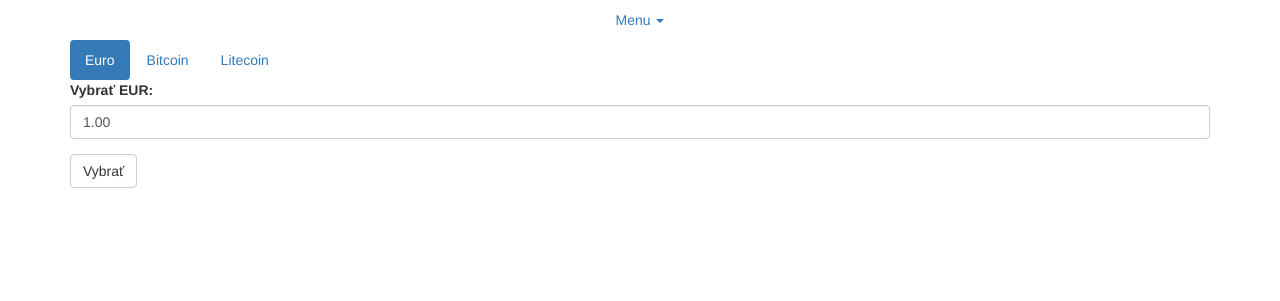
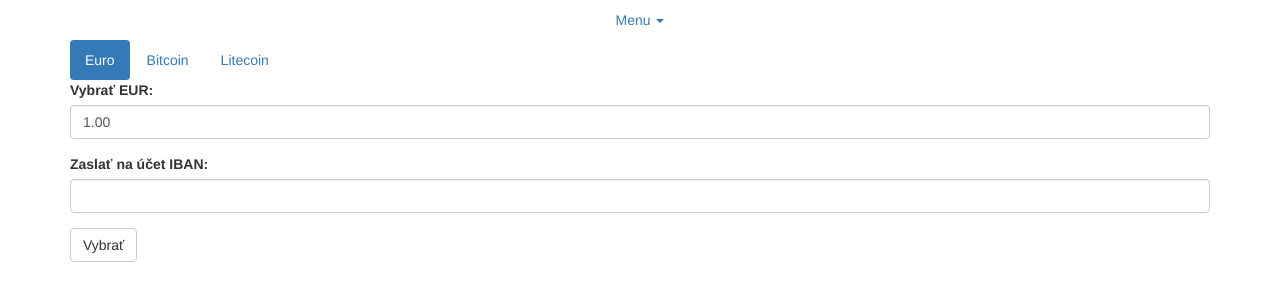
Before and after one commit to j4nk0/xbtzmenaren, a Django app: page /withdrawal/ in a window 1280 px wide. Shown: the top 301 px of the page. Run offline with Django 3.2, Linux system fonts and the light colour scheme; a user stored in the database is signed in; tables that the repository leaves empty hold one stand-in row (values such as "Sample post"); some libraries are stand-ins or nearby versions.

Commit message:
add addresses input to withdrawal page

```diff
--- a/xbtzmenarendjango/xbtzmenarenapp/templates/xbtzmenarenapp/withdrawal.html
+++ b/xbtzmenarendjango/xbtzmenarenapp/templates/xbtzmenarenapp/withdrawal.html
@@ -17,6 +17,11 @@
             <input type="text" class="form-control" name="sum_eur" id="sum_eur"/>
             <script>$('#sum_eur').val('{{ max_sum_eur }}');</script>
           </div>
+          <div class="form-group">
+            <label for="usr">Zaslať na účet IBAN:</label>
+            <input type="text" class="form-control"
+	      name="account_number" id="account_number"/>
+          </div>
           <button type="submit" class="btn btn-default">Vybrať</button>
         </form>
       </div>
@@ -28,6 +33,11 @@
             <label for="usr">Vybrať BTC:</label>
             <input type="text" class="form-control" name="sum_btc" id="sum_btc"/>
             <script>$('#sum_btc').val('{{ max_sum_btc }}');</script>
+          </div>
+          <div class="form-group">
+            <label for="usr">Zaslať na adresu:</label>
+            <input type="text" class="form-control"
+	      name="address_btc" id="address_btc"/>
           </div>
           <button type="submit" class="btn btn-default">Vybrať</button>
         </form>
@@ -41,6 +51,11 @@
             <input type="text" class="form-control" name="sum_ltc" id="sum_ltc"/>
             <script>$('#sum_ltc').val('{{ max_sum_ltc }}');</script>
           </div>
+          <div class="form-group">
+            <label for="usr">Zaslať na adresu:</label>
+            <input type="text" class="form-control"
+	      name="address_ltc" id="address_ltc"/>
+          </div>
           <button type="submit" class="btn btn-default">Vybrať</button>
         </form>
       </div>
--- a/xbtzmenarendjango/xbtzmenarenapp/views.py
+++ b/xbtzmenarendjango/xbtzmenarenapp/views.py
@@ -178,14 +178,17 @@ def withdrawal(request):
 @login_required
 def withdrawal_eur(request):
     sum_eur = request.POST['sum_eur']
-    return HttpResponse("Withdraw EUR: " + sum_eur)
+    iban = request.POST['account_number']
+    return HttpResponse("Withdraw EUR: " + sum_eur + ' to IBAN: ' + iban)
 
 @login_required
 def withdrawal_btc(request):
     sum_btc = request.POST['sum_btc']
-    return HttpResponse("Withdraw BTC: " + sum_btc)
+    address_btc = request.POST['address_btc']
+    return HttpResponse("Withdraw BTC: " + sum_btc + ' to address: ' + address_btc)
 
 @login_required
 def withdrawal_ltc(request):
     sum_ltc = request.POST['sum_ltc']
-    return HttpResponse("Withdraw LTC: " + sum_ltc)
+    address_ltc = request.POST['address_ltc']
+    return HttpResponse("Withdraw LTC: " + sum_ltc + ' to address: ' + address_ltc)
```
